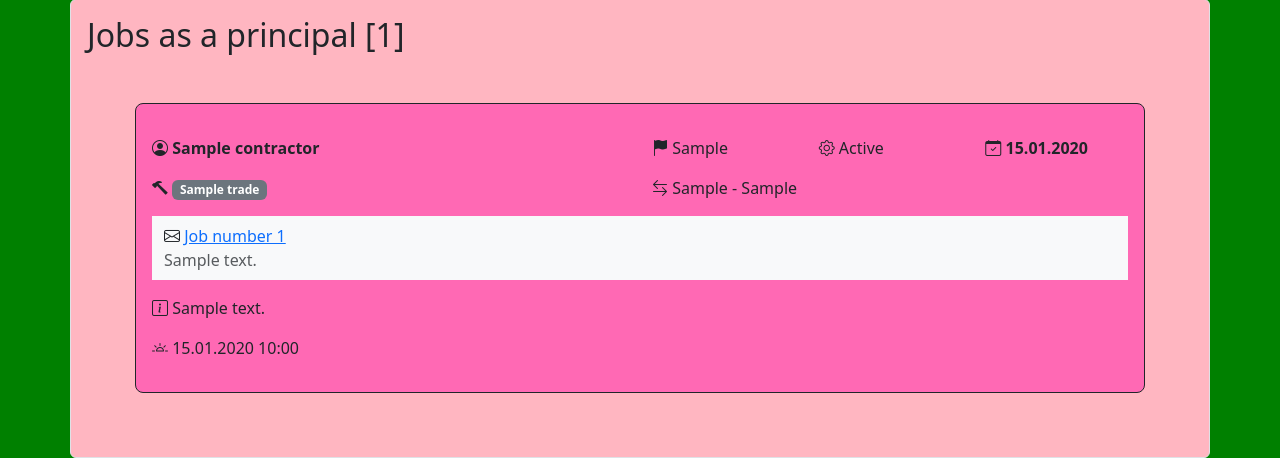
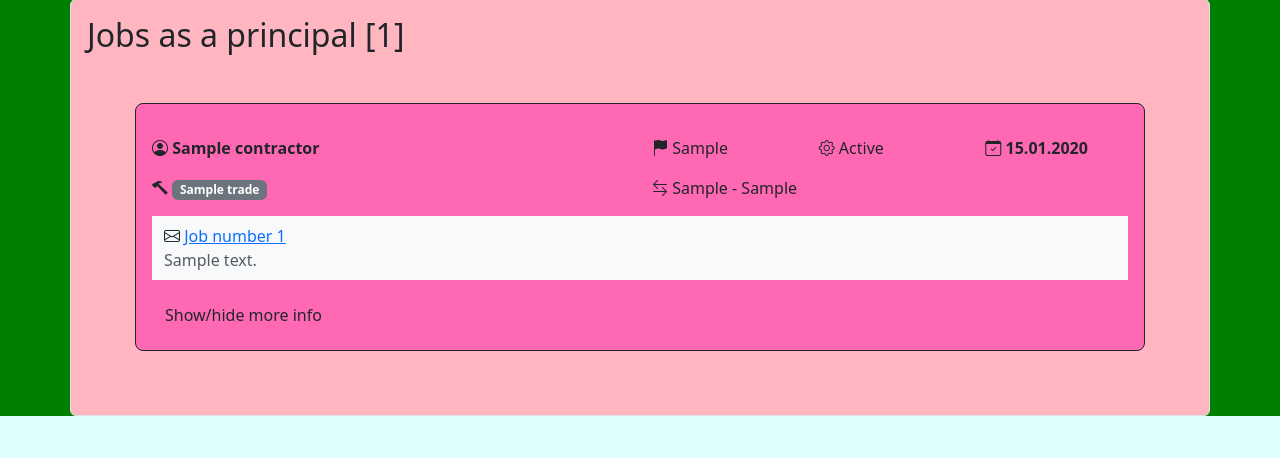
Before and after one commit to 117marta/job_book, a Django app: template users/templates/users/panel.html in a window 1280 px wide. Shown: the part 607-1065 px from the top of the page. After the commit the page ends 1023 px from the top, so only its background shows below. Run offline with Django 5.2, Linux system fonts and the light colour scheme; the template is opened without the code that fills it: most values are stand-ins (such as "Sample title", 1, 10 or a date in 2020); some libraries are stand-ins or nearby versions.

Commit message:
Show or hide more info about the job - JS

```diff
--- a/home_page/templates/home_page/base.html
+++ b/home_page/templates/home_page/base.html
@@ -103,4 +103,5 @@
             {% endblock %}
         </div>
     </body>
+    <script src="{% static 'js/app.js' %}"></script>
 </html>
--- /dev/null
+++ b/static/js/app.js
@@ -0,0 +1,8 @@
+function jobs_info(job_pk) {
+    const jobsMoreInfo = document.getElementById('jobs-more-info-' + job_pk);
+    if (jobsMoreInfo.style.display === "none") {
+        jobsMoreInfo.style.display = "block";
+    } else {
+        jobsMoreInfo.style.display = "none";
+    }
+}
--- a/users/templates/users/panel.html
+++ b/users/templates/users/panel.html
@@ -46,7 +46,6 @@
         <h2 class="mb-5">Jobs as a principal [{{ jobs_principal.count }}]</h2>
 
         {% for job in jobs_principal %}
-
             <div class="job-container border border-dark rounded-3 p-3 m-5">
                 <div class="row align-items-center my-3">
                     <div class="col-auto me-auto"><i class="bi bi-person-circle"></i> <strong>{{ job.contractor.get_full_name }}</strong></div>
@@ -62,13 +61,17 @@
                     <div><i class="bi bi-envelope"></i> <a href="{% url "jobs-job" job_pk=job.pk %}">Job number {{ job.pk }}</a></div>
                     <div class="text-muted">{{ job.description }}</div>
                 </div>
-                {% if job.comments %}
+
+                <button type="button" class="btn btn-default" onclick="jobs_info('{{ job.pk }}')">Show/hide more info</button>
+                <div id="jobs-more-info-{{ job.pk }}" style="display: none">
+                    {% if job.comments %}
+                        <div class="row my-3">
+                            <div class="col"><i class="bi bi-info-square"></i> {{ job.comments }}</div>
+                        </div>
+                    {% endif %}
                     <div class="row my-3">
-                        <div class="col"><i class="bi bi-info-square"></i> {{ job.comments }}</div>
+                        <div class="col"><i class="bi bi-brightness-alt-high"></i> {{ job.created | date:"d.m.Y H:i" }}</div>
                     </div>
-                {% endif %}
-                <div class="row my-3">
-                    <div class="col"><i class="bi bi-brightness-alt-high"></i> {{ job.created | date:"d.m.Y H:i" }}</div>
                 </div>
             </div>
         {% empty %}
```
